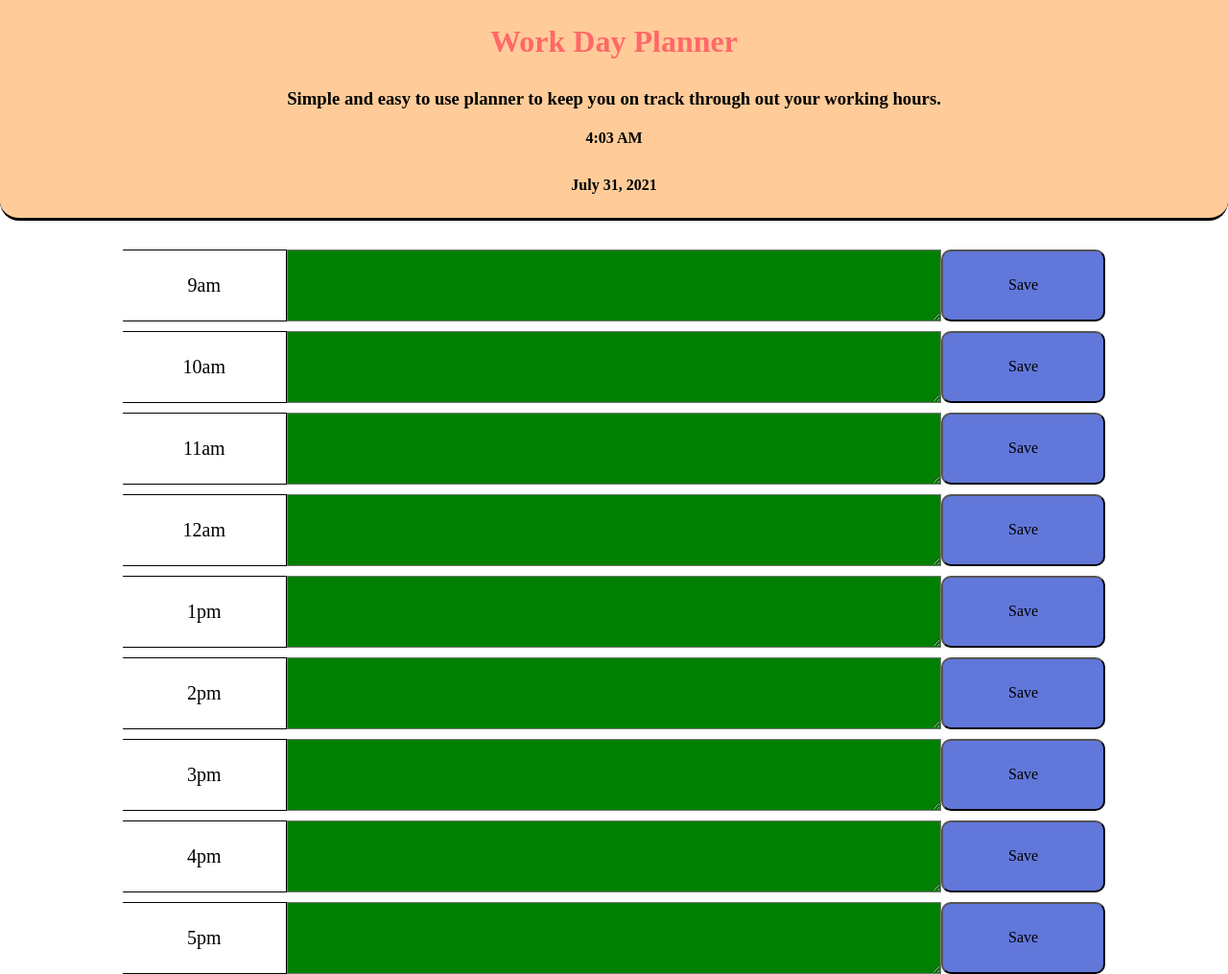
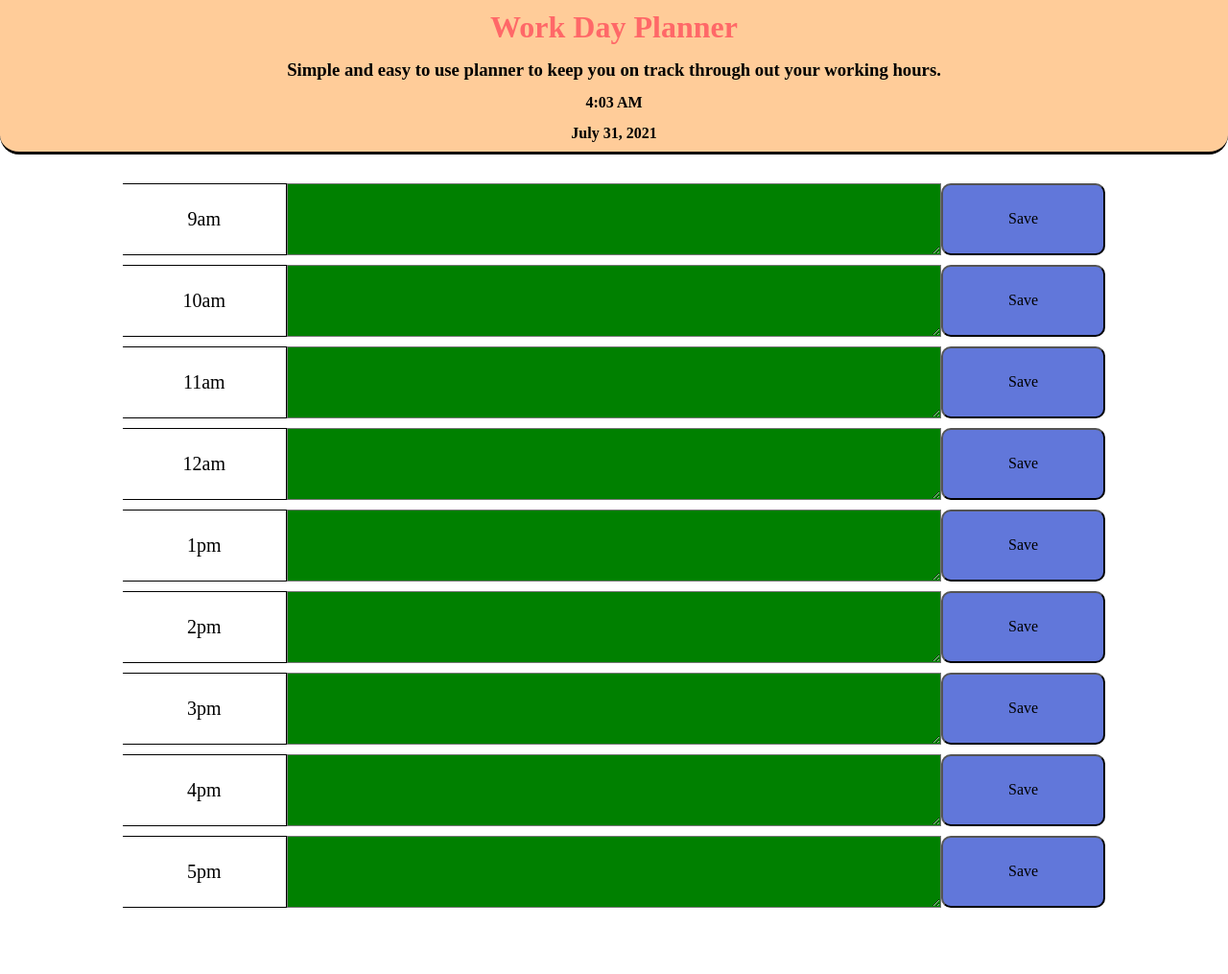
Before and after one commit to bashard001/Day-Planner, a plain HTML site: page index.html in a window 1280 px wide. Shown: the whole page at 96% size. After the commit the page ends 946 px from the top, so only its background shows below. Drawn offline with nearby package versions, Linux system fonts and the light colour scheme.

Commit message:
style changes

```diff
--- a/stylesheets/style.css
+++ b/stylesheets/style.css
@@ -26,15 +26,14 @@
 
 h1.title{
     color: rgb(255, 104, 104);
+    padding: 0px;
 }
 
-h3.title{
 
-    margin-bottom: 7px;
-}
 
 h4.title{
     font-weight: bolder;
+    padding: 13px 0px 0px 0px;
 }
 
 .title {
```
